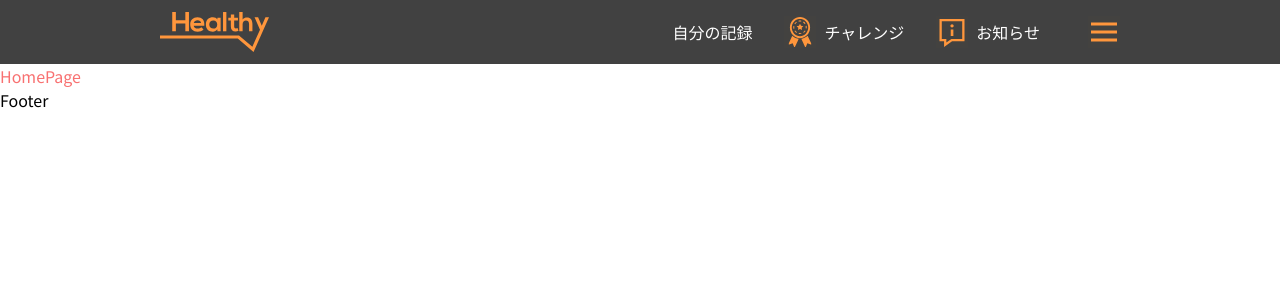
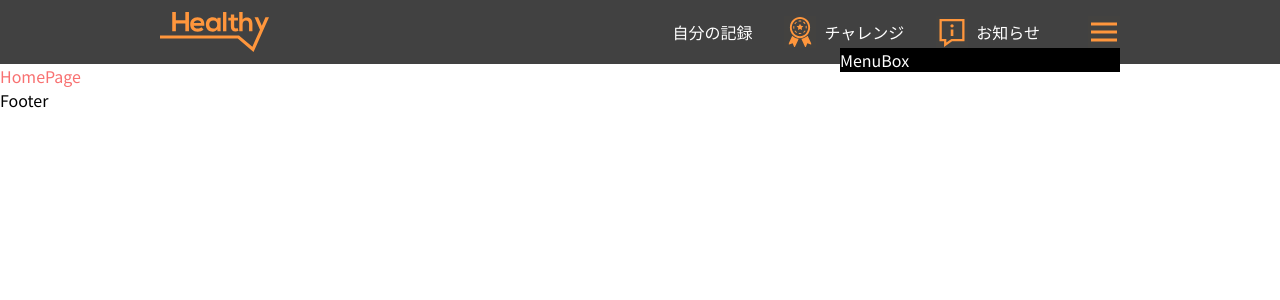
Before and after one commit to NguyenChiTrung1310/NguyenChiTrung_Test_20230116, a React (Create React App) app in the folder frontend/: page / in a window 1280 px wide. Both pictures are taken after a click on the element 1104 px from the left and 32 px from the top of the page. Shown: the top 300 px of the page. Built offline with nearby package versions, Linux system fonts and the light colour scheme; some icons are missing.

Commit message:
Create modal portal and handle toggle modal

```diff
--- a/frontend/src/App.tsx
+++ b/frontend/src/App.tsx
@@ -17,6 +17,7 @@ function App() {
               // PRIVATE ROUTES
               return (
                 <Route
+                  key={route.path}
                   path={route.path}
                   element={<ProtectedRoute>{route.element}</ProtectedRoute>}
                 />
@@ -24,7 +25,13 @@ function App() {
             }
 
             // PUBLIC ROUTES
-            return <Route path={route.path} element={route.element} />;
+            return (
+              <Route
+                key={route.path}
+                path={route.path}
+                element={route.element}
+              />
+            );
           })}
         </Routes>
       </Layout>
--- /dev/null
+++ b/frontend/src/components/ReactPortal/index.tsx
@@ -0,0 +1,49 @@
+import React, { ReactNode, useLayoutEffect, useState } from 'react';
+import { createPortal } from 'react-dom';
+
+const createWrapperAndAppendToBody = (wrapperId: string) => {
+  const wrapperElement = document.createElement('div');
+  wrapperElement.setAttribute('id', wrapperId);
+  document.body.appendChild(wrapperElement);
+  return wrapperElement;
+};
+
+type Props = {
+  children: ReactNode;
+  wrapperId?: string;
+};
+
+const ReactPortal: React.FC<Props> = ({
+  children,
+  wrapperId = 'modal-backdrop',
+}) => {
+  const [wrapperElement, setWrapperElement] = useState<HTMLElement | null>(
+    null
+  );
+
+  useLayoutEffect(() => {
+    let element = document.getElementById(wrapperId);
+    let systemCreated = false;
+    // if element is not found with wrapperId or wrapperId is not provided,
+    // create and append to body
+    if (!element) {
+      systemCreated = true;
+      element = createWrapperAndAppendToBody(wrapperId);
+    }
+    setWrapperElement(element);
+
+    return () => {
+      // delete the programatically created element
+      if (systemCreated && element?.parentNode) {
+        element.parentNode.removeChild(element);
+      }
+    };
+  }, [wrapperId]);
+
+  // wrapperElement state will be null on very first render.
+  if (wrapperElement === null) return null;
+
+  return createPortal(children, wrapperElement);
+};
+
+export default ReactPortal;
--- /dev/null
+++ b/frontend/src/components/header/MenuBox/index.tsx
@@ -0,0 +1,24 @@
+import React from 'react';
+
+interface Props {
+  position: {
+    top: number;
+    left: number;
+  };
+}
+
+const MenuBox: React.FC<Props> = ({ position }) => {
+  return (
+    <div
+      style={{
+        top: position.top + 32,
+        left: position.left - 280 + 32,
+      }}
+      className='absolute w-[280px] h-auto bg-black text-white'
+    >
+      MenuBox
+    </div>
+  );
+};
+
+export default MenuBox;
--- a/frontend/src/components/header/index.tsx
+++ b/frontend/src/components/header/index.tsx
@@ -1,11 +1,29 @@
-import React from 'react';
+import React, { useEffect, useRef, useState } from 'react';
 import { NavLink } from 'react-router-dom';
 
 import { ReactComponent as LogoIcon } from '@/assets/images/logo.svg';
 import { ReactComponent as MenuIcon } from '@/assets/images/icon_menu.svg';
 import { menu_1st, ROUTES } from '@/utils/routes';
+import ReactPortal from '@/components/ReactPortal';
+import MenuBox from '@/components/header/MenuBox';
 
 const Header = () => {
+  const ref = useRef<HTMLDivElement>(null);
+  const [toggle, setToggle] = useState<boolean>(false);
+  const [position, setPosition] = useState<{ top: number; left: number }>({
+    top: 0,
+    left: 0,
+  });
+
+  useEffect(() => {
+    if (ref.current) {
+      setPosition({
+        top: ref?.current?.offsetTop,
+        left: ref?.current?.offsetLeft,
+      });
+    }
+  }, []);
+
   return (
     <header className='bg-dark-500 h-auto'>
       <div className='container-xl flex-between h-16'>
@@ -26,11 +44,16 @@ const Header = () => {
               ))}
             </ul>
           </nav>
-          <div className='cursor-pointer'>
+          <div
+            ref={ref}
+            className='cursor-pointer'
+            onClick={() => setToggle(!toggle)}
+          >
             <MenuIcon />
           </div>
         </div>
       </div>
+      <ReactPortal>{toggle && <MenuBox position={position} />}</ReactPortal>
     </header>
   );
 };
```
